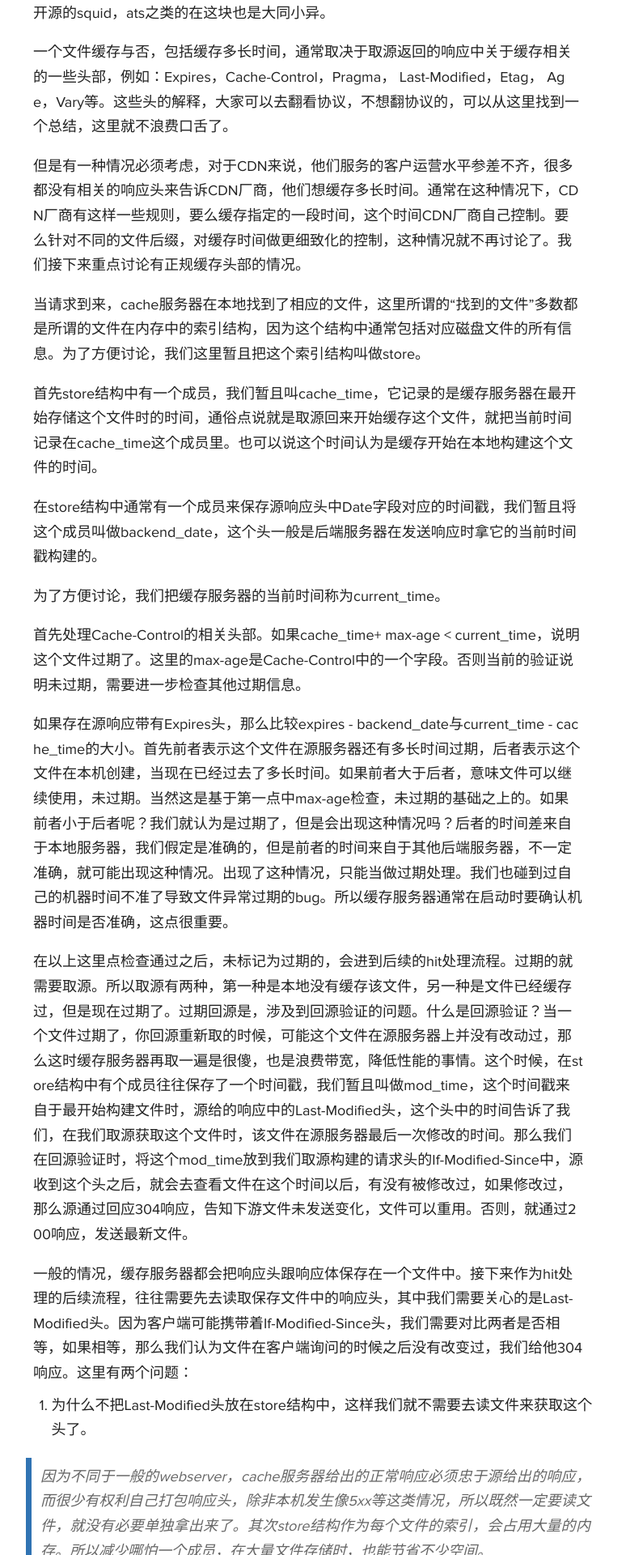
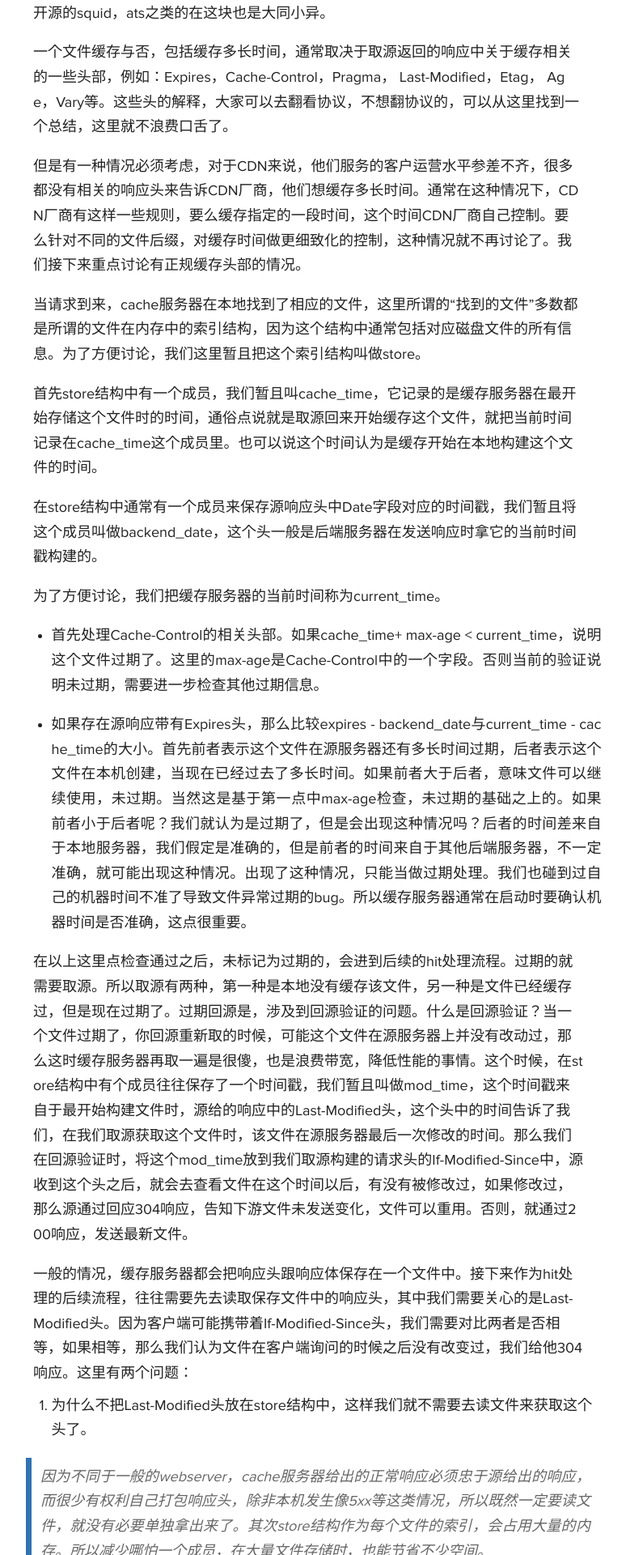
Before and after one commit to flashbuckets/dmeearm.github.io, a Jekyll site: the page built from _posts/2014-11-30-cacheserver5.md, in a window 1280 px wide. Shown: the part 535-2455 px from the top of the page at 81% size, without its empty margins (259-1033 px from the left). Built offline with Jekyll 4.4.1, drawn with Linux system fonts in a browser that asks for light colours; Markdown is read by kramdown in place of the engine named in the settings; comment, search, counter and statistics services are not loaded.

Commit message:
add new posted

```diff
--- a/_posts/2014-11-30-cacheserver5.md
+++ b/_posts/2014-11-30-cacheserver5.md
@@ -20,9 +20,9 @@ tags: [dev]
 
 为了方便讨论，我们把缓存服务器的当前时间称为current_time。
 
-首先处理Cache-Control的相关头部。如果cache_time+ max-age < current_time，说明这个文件过期了。这里的max-age是Cache-Control中的一个字段。否则当前的验证说明未过期，需要进一步检查其他过期信息。
+* 首先处理Cache-Control的相关头部。如果cache_time+ max-age < current_time，说明这个文件过期了。这里的max-age是Cache-Control中的一个字段。否则当前的验证说明未过期，需要进一步检查其他过期信息。
 
-如果存在源响应带有Expires头，那么比较expires - backend_date与current_time - cache_time的大小。首先前者表示这个文件在源服务器还有多长时间过期，后者表示这个文件在本机创建，当现在已经过去了多长时间。如果前者大于后者，意味文件可以继续使用，未过期。当然这是基于第一点中max-age检查，未过期的基础之上的。如果前者小于后者呢？我们就认为是过期了，但是会出现这种情况吗？后者的时间差来自于本地服务器，我们假定是准确的，但是前者的时间来自于其他后端服务器，不一定准确，就可能出现这种情况。出现了这种情况，只能当做过期处理。我们也碰到过自己的机器时间不准了导致文件异常过期的bug。所以缓存服务器通常在启动时要确认机器时间是否准确，这点很重要。
+* 如果存在源响应带有Expires头，那么比较expires - backend_date与current_time - cache_time的大小。首先前者表示这个文件在源服务器还有多长时间过期，后者表示这个文件在本机创建，当现在已经过去了多长时间。如果前者大于后者，意味文件可以继续使用，未过期。当然这是基于第一点中max-age检查，未过期的基础之上的。如果前者小于后者呢？我们就认为是过期了，但是会出现这种情况吗？后者的时间差来自于本地服务器，我们假定是准确的，但是前者的时间来自于其他后端服务器，不一定准确，就可能出现这种情况。出现了这种情况，只能当做过期处理。我们也碰到过自己的机器时间不准了导致文件异常过期的bug。所以缓存服务器通常在启动时要确认机器时间是否准确，这点很重要。
 
 在以上这里点检查通过之后，未标记为过期的，会进到后续的hit处理流程。过期的就需要取源。所以取源有两种，第一种是本地没有缓存该文件，另一种是文件已经缓存过，但是现在过期了。过期回源是，涉及到回源验证的问题。什么是回源验证？当一个文件过期了，你回源重新取的时候，可能这个文件在源服务器上并没有改动过，那么这时缓存服务器再取一遍是很傻，也是浪费带宽，降低性能的事情。这个时候，在store结构中有个成员往往保存了一个时间戳，我们暂且叫做mod_time，这个时间戳来自于最开始构建文件时，源给的响应中的Last-Modified头，这个头中的时间告诉了我们，在我们取源获取这个文件时，该文件在源服务器最后一次修改的时间。那么我们在回源验证时，将这个mod_time放到我们取源构建的请求头的If-Modified-Since中，源收到这个头之后，就会去查看文件在这个时间以后，有没有被修改过，如果修改过，那么源通过回应304响应，告知下游文件未发送变化，文件可以重用。否则，就通过200响应，发送最新文件。
 
```
Also changed, not shown: 1 other file.
